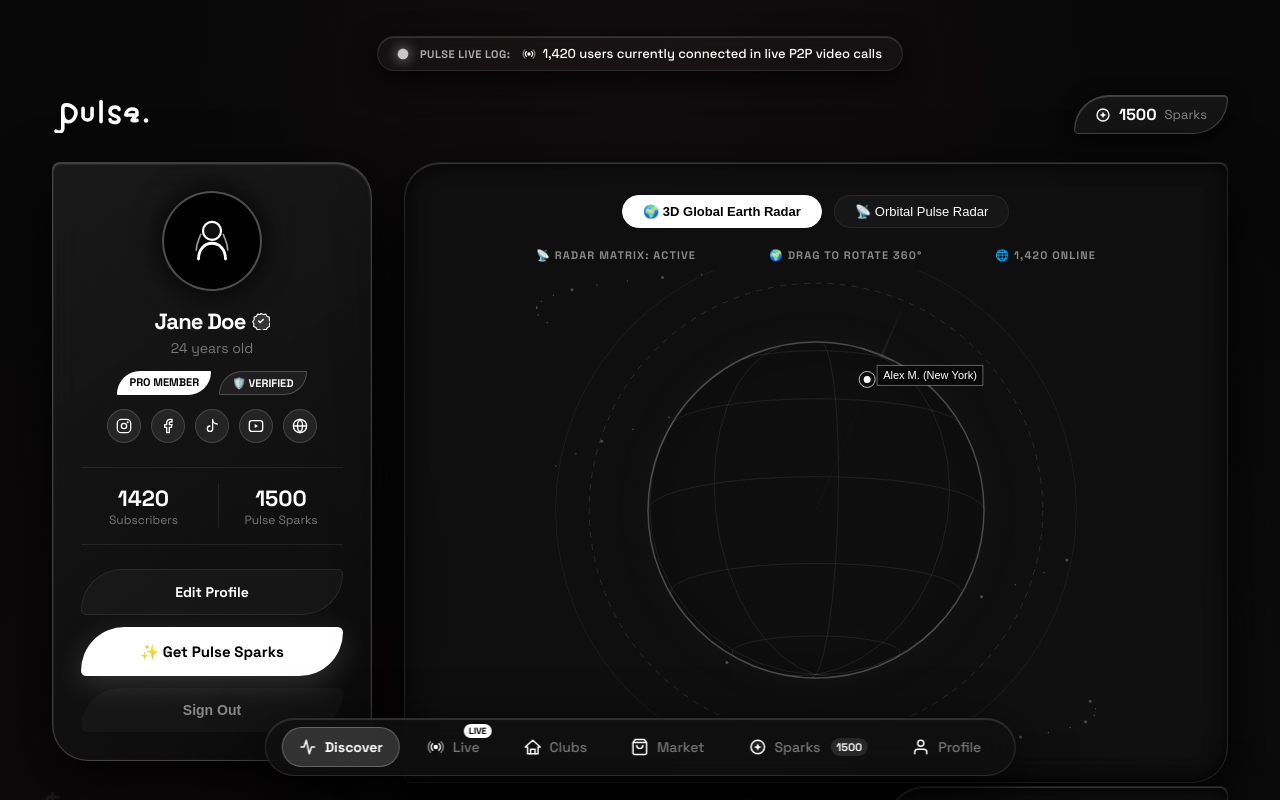
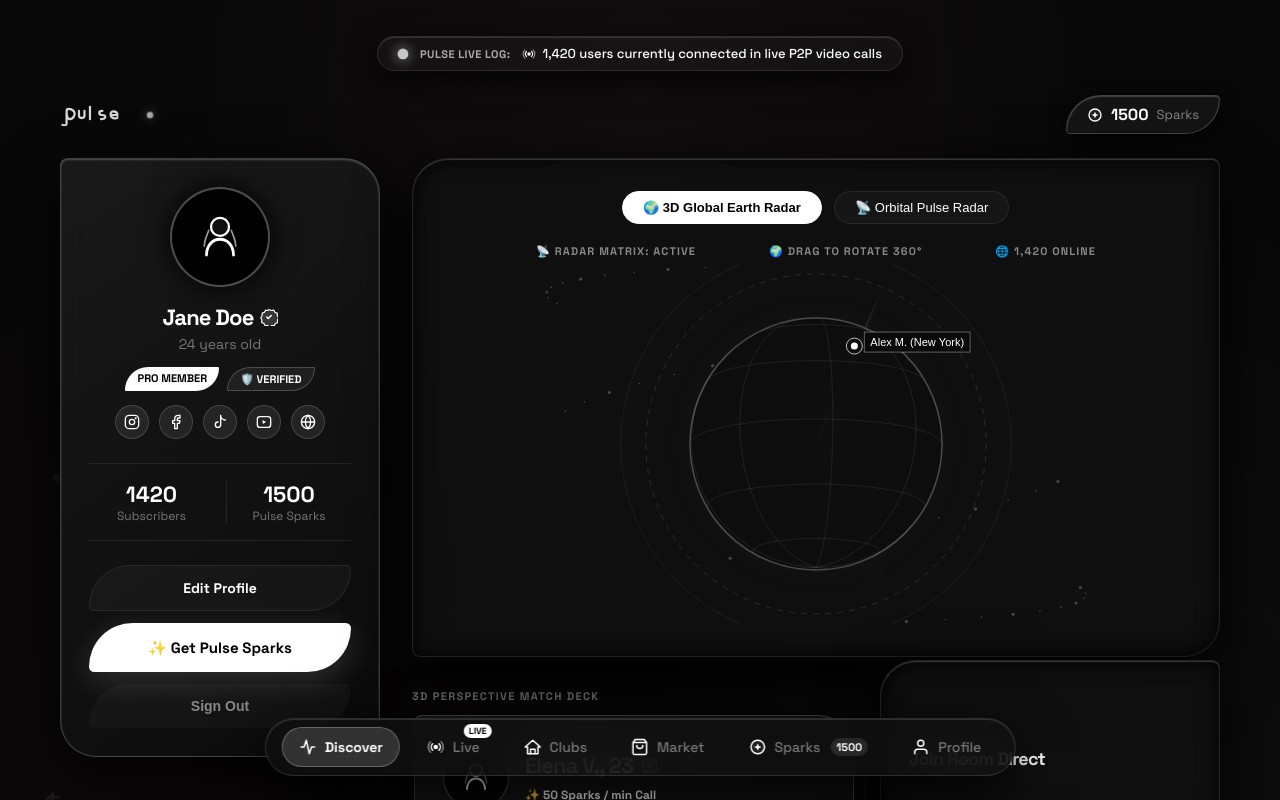
Before and after one commit to gauravpatkotwar/pulse-dating-app, a Next.js app: page / in a window 1280 px wide. Shown: the top 800 px of the page. Built offline with nearby package versions, Linux system fonts and the light colour scheme.

Commit message:
feat: optimize all layout visuals, 3D Globe, and container dimensions for 16:9 widescreen displays

```diff
--- a/src/app/components/Globe3D.tsx
+++ b/src/app/components/Globe3D.tsx
@@ -297,17 +297,17 @@ export default function Globe3D() {
 
   return (
     <div style={{ display: "flex", flexDirection: "column", alignItems: "center", width: "100%" }}>
-      <div style={{ display: "flex", justifyContent: "space-between", width: "100%", maxWidth: "560px", marginBottom: "8px", fontSize: "11px", fontWeight: 800, color: "#888888", letterSpacing: "0.1em" }}>
+      <div style={{ display: "flex", justifyContent: "space-between", width: "100%", maxWidth: "560px", marginBottom: "6px", fontSize: "11px", fontWeight: 800, color: "#888888", letterSpacing: "0.1em" }}>
         <span>📡 RADAR MATRIX: ACTIVE</span>
         <span>🌍 DRAG TO ROTATE 360°</span>
         <span>🌐 1,420 ONLINE</span>
       </div>
 
-      <div style={{ position: "relative", width: "100%", maxWidth: "560px", height: "480px", display: "flex", alignItems: "center", justifyContent: "center" }}>
+      <div style={{ position: "relative", width: "100%", maxWidth: "540px", height: "360px", display: "flex", alignItems: "center", justifyContent: "center" }}>
         <canvas
           ref={canvasRef}
-          width={560}
-          height={480}
+          width={540}
+          height={360}
           onMouseDown={handleMouseDown}
           onMouseMove={handleMouseMove}
           onMouseUp={handleMouseUp}
--- a/src/app/components/Logo.tsx
+++ b/src/app/components/Logo.tsx
@@ -1,12 +1,12 @@
 import React from "react";
 
-export default function Logo({ size = 32, showDot = true }: { size?: number; showDot?: boolean }) {
+export default function Logo({ size = 24, showDot = true }: { size?: number; showDot?: boolean }) {
   // Height ratio calculation
   const height = size;
   const width = size * 3.6;
 
   return (
-    <div style={{ display: "inline-flex", alignItems: "center", gap: "10px" }}>
+    <div style={{ display: "inline-flex", alignItems: "center", gap: "8px", opacity: 0.85 }}>
       {/* Oprath-Style Deconstructed Futuristic Wordmark SVG for "pulse" */}
       <svg
         width={width}
@@ -42,29 +42,40 @@ export default function Logo({ size = 32, showDot = true }: { size?: number; sho
           strokeLinecap="round"
         />
 
-        {/* Letter 's' - Oprath style: fluid futuristic curve */}
+        {/* Letter 's' - Oprath style: S-curve */}
         <path
-          d="M145 28 C145 20, 125 20, 125 32 C125 44, 145 40, 145 50 C145 60, 125 58, 125 50"
+          d="M150 25 C135 25, 135 40, 150 40 C165 40, 165 55, 145 55"
           stroke="#FFFFFF"
           strokeWidth="8"
           strokeLinecap="round"
           strokeLinejoin="round"
         />
 
-        {/* Letter 'e' - Oprath style: circular bowl & open arch */}
+        {/* Letter 'e' - Oprath style: deconstructed loop */}
         <path
-          d="M185 40 H160 C160 25, 185 22, 185 34 C185 46, 160 56, 185 52"
+          d="M180 40 H205 C205 25, 180 20, 180 38 C180 55, 205 55, 205 48"
           stroke="#FFFFFF"
           strokeWidth="8"
           strokeLinecap="round"
           strokeLinejoin="round"
         />
+      </svg>
 
-        {/* Stealth White Dot */}
-        {showDot && (
-          <circle cx="205" cy="52" r="5" fill="#FFFFFF" />
-        )}
-      </svg>
+      {/* Subtle Low-Key Live Pulse Dot */}
+      {showDot && (
+        <span
+          className="live-dot"
+          style={{
+            width: "6px",
+            height: "6px",
+            borderRadius: "50%",
+            background: "#FFFFFF",
+            opacity: 0.6,
+            boxShadow: "0 0 6px rgba(255, 255, 255, 0.4)",
+            display: "inline-block"
+          }}
+        />
+      )}
     </div>
   );
 }
--- a/src/app/globals.css
+++ b/src/app/globals.css
@@ -158,11 +158,17 @@ input:focus, textarea:focus, select:focus {
   box-shadow: 0 0 0 3px rgba(255, 255, 255, 0.1), inset 0 1px 2px rgba(255, 255, 255, 0.2);
 }
 
-/* Layout Utilities */
+/* 16:9 Widescreen & Layout Utilities */
 .app-container {
-  max-width: 1320px;
+  max-width: 1440px;
   margin: 0 auto;
-  padding: 0 16px;
+  padding: 0 24px !important;
+}
+
+.aspect-16-9 {
+  aspect-ratio: 16 / 9;
+  width: 100%;
+  object-fit: cover;
 }
 
 /* Stealth Live Pulse Dot */
--- a/src/app/page.tsx
+++ b/src/app/page.tsx
@@ -30,9 +30,9 @@ export default function Home() {
       <LiveTicker />
 
       {/* Stealth Brand Header */}
-      <header style={{ display: 'flex', justifyContent: 'space-between', alignItems: 'center', marginBottom: '28px' }}>
+      <header style={{ display: 'flex', justifyContent: 'space-between', alignItems: 'center', marginBottom: '24px' }}>
         <div style={{ display: 'flex', alignItems: 'center', gap: '14px' }}>
-          <Logo size={36} />
+          <Logo size={22} />
         </div>
 
         {/* User Sparks Balance Pill */}
```
